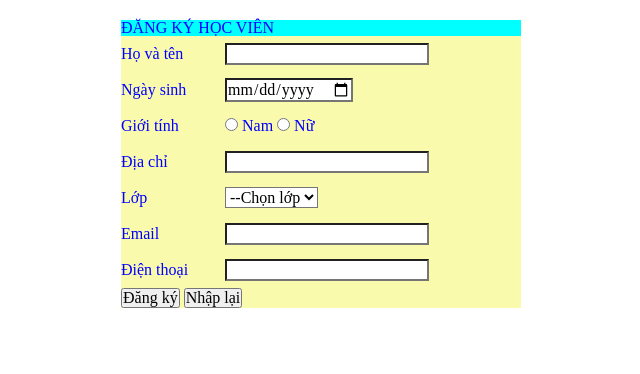
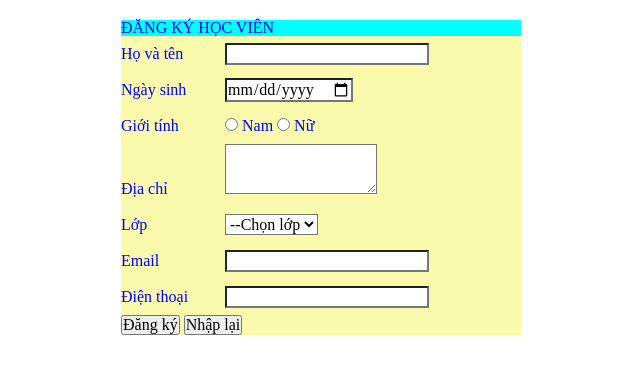
Before and after one commit to NgMyHuyen/Module1, a plain HTML site: page thform2.html in a window 1280 px wide. Shown: the whole page, without its empty margins (319-959 px from the left). Drawn offline with Linux system fonts and the light colour scheme.

Commit message:
Update thform2.html

```diff
--- a/thform2.html
+++ b/thform2.html
@@ -27,7 +27,8 @@
 
             <div class="field">
                 <label for="address">Địa chỉ</label>
-                <input type="text" width="30px">
+                <textarea style="background-color: white;" name="" id="" cols="15" rows="3"></textarea>
+
 
             </div>
             <div class="field">
```
